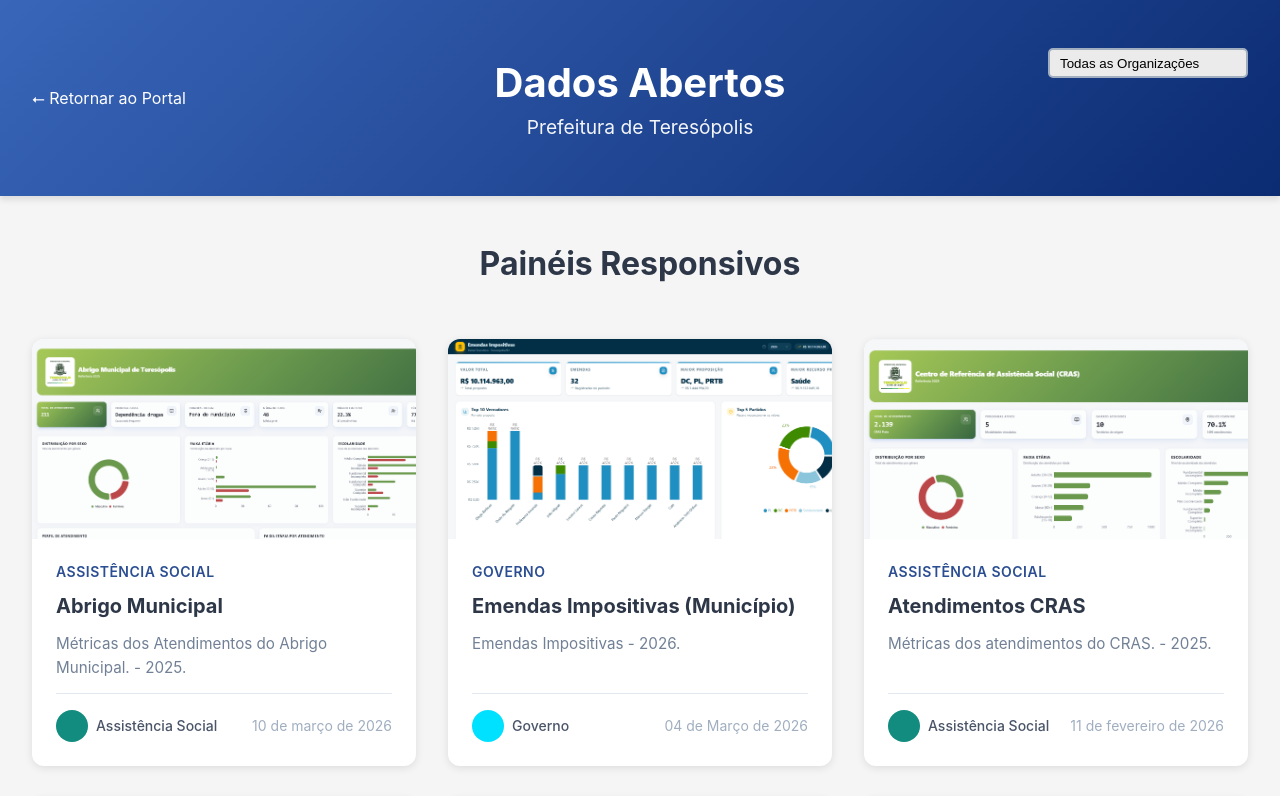
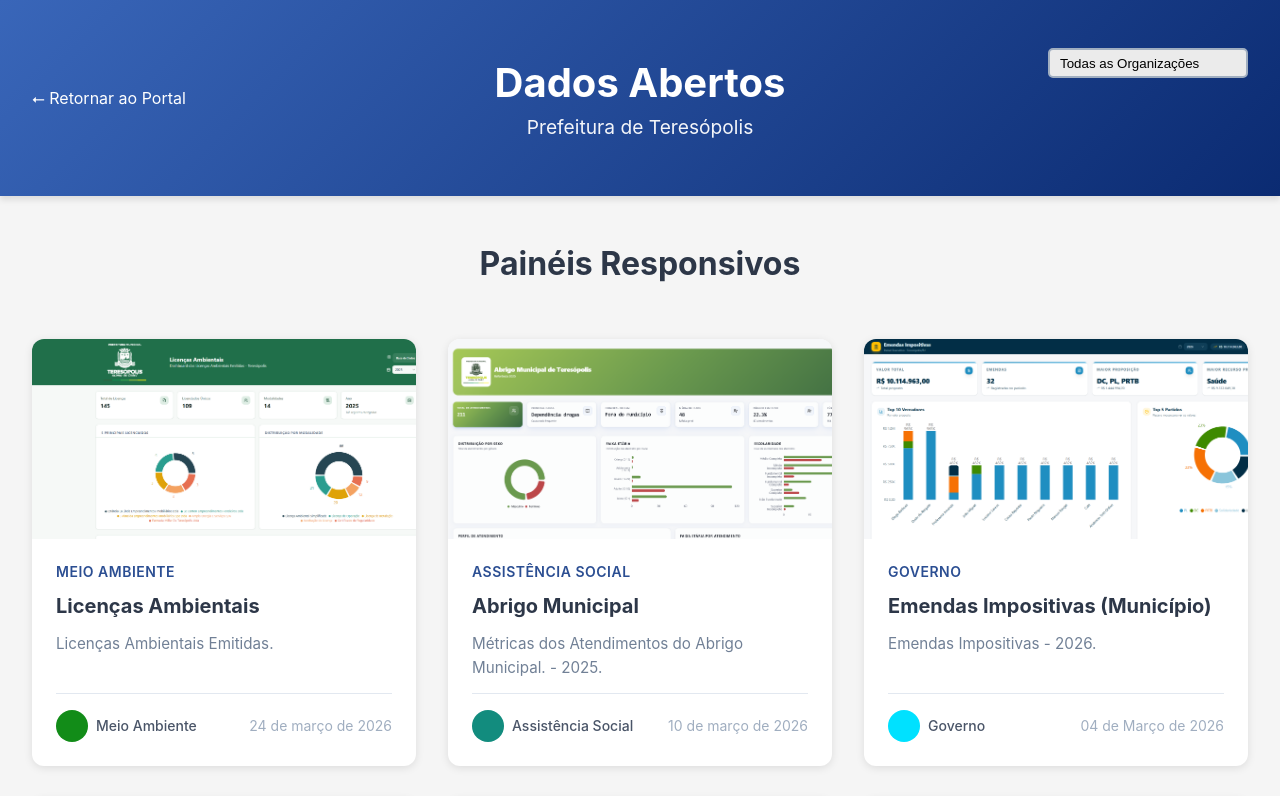
Before and after one commit to CiTecTeresopolis/Pain-is-Responsivos, a React (Vite) app: page / in a window 1280 px wide. Shown: the top 796 px of the page. Built offline with nearby package versions, Linux system fonts and the light colour scheme; grey boxes are pictures that could not be loaded.

Commit message:
licenças ambientais

```diff
--- a/src/App.tsx
+++ b/src/App.tsx
@@ -195,6 +195,18 @@
       capa: "/abrigo.png",
       link: "https://abrigo-municipal-teresopolis.vercel.app/",
       cor: "#128C7E",
+    },
+    {
+      id: 17,
+      categoria: "Meio Ambiente",
+      titulo: "Licenças Ambientais",
+      descricao:
+        "Licenças Ambientais Emitidas.",
+      autor: "Meio Ambiente",
+      data: "24 de março de 2026",
+      capa: "/licencas.png",
+      link: "https://abrigo-municipal-teresopolis.vercel.app/",
+      cor: "#128c18",
     }
   ];
 
@@ -237,7 +249,7 @@
             {filterOpen && (
               <div className="list-select">
                 <ul>
-                  {["Todos", "Defesa Civil", "Assistência Social", "Saúde", "Segurança Pública", "Finanças e Orçamento", "Administração", "Governo", " "].map(
+                  {["Todos", "Defesa Civil", "Assistência Social", "Saúde", "Segurança Pública", "Finanças e Orçamento", "Administração", "Governo", "Meio Ambiente", " "].map(
                     (org) => (
                       <li
                         key={org}
```
Also changed, not shown: public/licencas.png (added).
